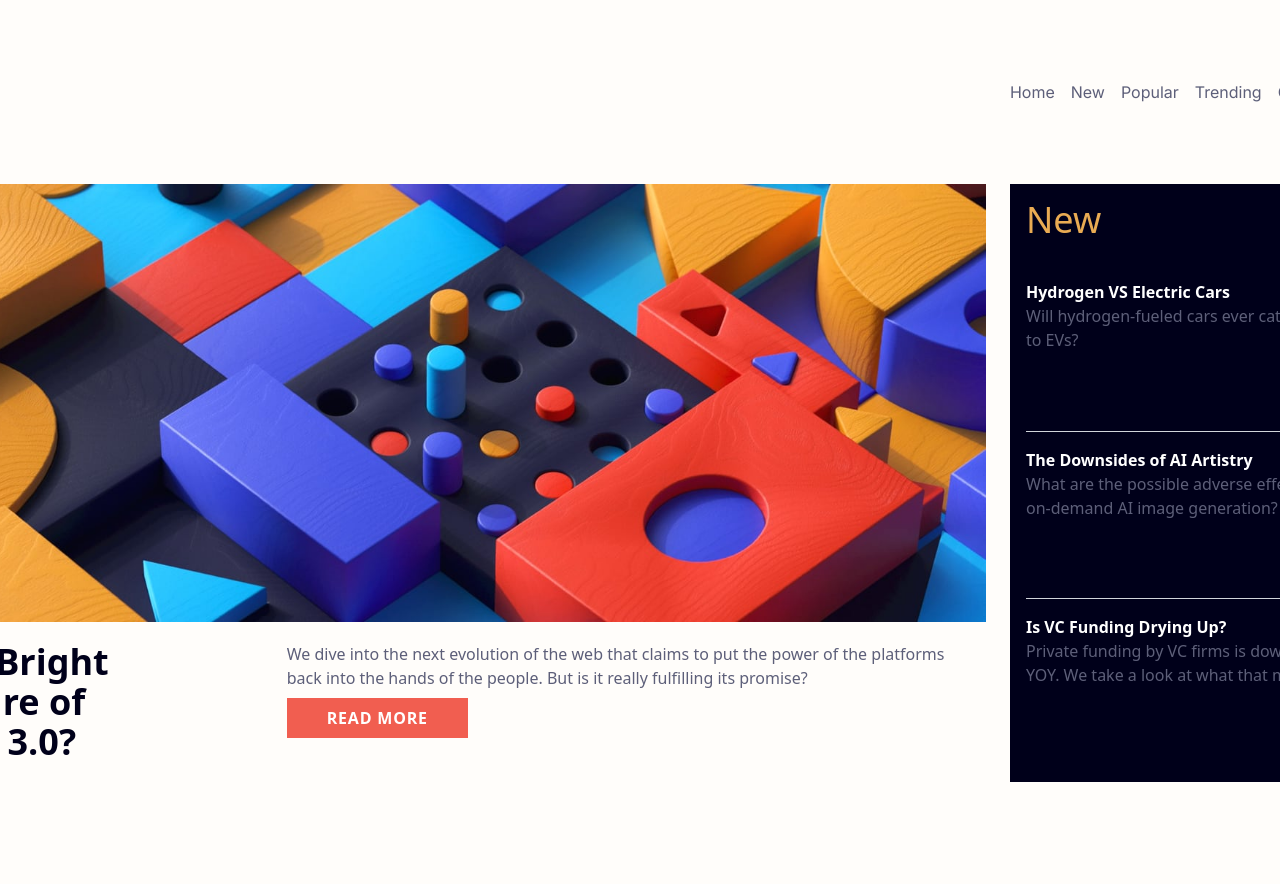
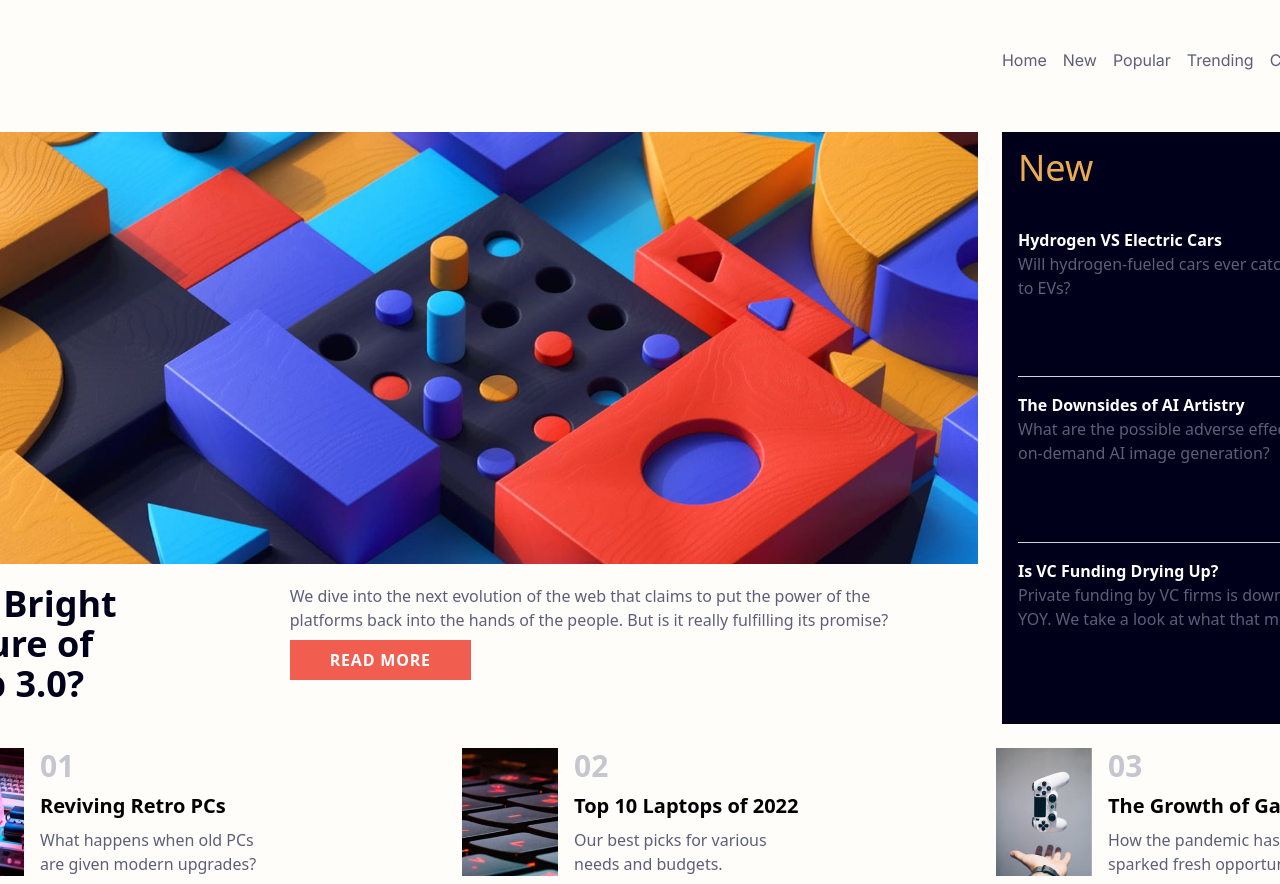
Before and after one commit to emanuel-ra/News-homepage, a React (Vite) app in the folder App/: page / in a window 1280 px wide. Shown: the top 884 px of the page. Before the commit the page ends 800 px from the top, so only its background shows below. Built offline with nearby package versions, Linux system fonts and the light colour scheme.

Commit message:
Add: Carts articles

```diff
--- a/App/src/App.jsx
+++ b/App/src/App.jsx
@@ -1,19 +1,42 @@
 import NavBar from "./components/NavBar"
 import Post from "./components/Post"
 import News from "./components/News"
+import Card from "./components/Card"
+import { RetrpPCs, Laptops, Gaming } from "./assets/images"
+
+
+
 
 function App() {
 
   return (
     <>
-      <div className="max-w-[1440px] min-w-[375px] lg:w-[1440px] flex flex-wrap justify-center gap-6">
+      <div className="max-w-[1440px] min-w-[350px] lg:w-[1440px] flex flex-wrap justify-center p-2 gap-y-6 lg:gap-6">
         <NavBar />
         <main className="lg:flex-1">
           <Post />
         </main>
-        <aside className="lg:max-w-[350px]">
+        <aside className="w-full lg:max-w-[350px]">
           <News />
         </aside>
+
+        <article className="w-full flex flex-wrap justify-between gap-4">
+          <Card
+            image={RetrpPCs}
+            order={`01`}
+            title={`Reviving Retro PCs`}
+            paragraph={`What happens when old PCs are given modern upgrades?`} />
+          <Card
+            image={Laptops}
+            order={`02`}
+            title={`Top 10 Laptops of 2022`}
+            paragraph={`Our best picks for various needs and budgets.`} />
+          <Card
+            image={Gaming}
+            order={`03`}
+            title={`The Growth of Gaming`}
+            paragraph={`How the pandemic has sparked fresh opportunities.`} />
+        </article>
       </div>
     </>
   )
--- a/App/src/assets/images.js
+++ b/App/src/assets/images.js
@@ -1,2 +1,5 @@
 export { default as PostDesktop } from "./images/image-web-3-desktop.jpg"
 export { default as PostMobile } from "./images/image-web-3-mobile.jpg"
+export { default as RetrpPCs } from "./images/image-retro-pcs.jpg"
+export { default as Laptops } from "./images/image-top-laptops.jpg"
+export { default as Gaming } from "./images/image-gaming-growth.jpg"
--- /dev/null
+++ b/App/src/components/Card.jsx
@@ -0,0 +1,14 @@
+function Card({image,order,title,paragraph}) {
+  return (
+    <article className={`flex gap-2 w-full lg:w-1/4`}>
+        <img className="w-24" src={image} alt={title} />
+        <div className="flex flex-col gap-2 px-2">
+          <h3 className="font-bold text-3xl text-grayish-blue">{order}</h3>
+          <h4 className="font-bold text-xl hover:text-soft-red"><a href="#">{title}</a></h4>
+          <blockquote className="[text-wrap:pretty] tracking-normal text-dark-grayish-blue">{paragraph}</blockquote>
+        </div>
+    </article>
+  )
+}
+
+export default Card
--- a/App/src/components/NavBar.jsx
+++ b/App/src/components/NavBar.jsx
@@ -4,9 +4,9 @@ import Logo from "./icons/Logo"
 function NavBar() {
   return (
     <>
-        <nav className="flex justify-between w-full lg:py-20 lg:pb-10">
+        <nav className="flex justify-between w-full pt-10 lg:pb-5">
             <Logo />
-            <ul className="flex gap-4">
+            <ul className="hidden lg:flex gap-4">
                 {options.map((option,index) =>(
                     <NavOption key={index} option={option} />
                 ))}
--- a/App/src/components/Post.jsx
+++ b/App/src/components/Post.jsx
@@ -9,11 +9,11 @@ function Post() {
         <img src={PostDesktop} alt="Web 3" />
       </picture>
 
-      <article className="flex gap-8 py-5">
+      <article className="flex flex-col lg:flex-row gap-8 py-5">
         <div>
             <h1 className={`[text-wrap:balance] font-extrabold text-4xl text-very-dark-blue `}>The Bright Future of Web 3.0?</h1>
         </div>
-        <div className="px-10 flex flex-col gap-2">
+        <div className="lg:px-10 flex flex-col gap-2">
             <p className="[text-wrap:pretty] tracking-normal text-dark-grayish-blue">
             We dive into the next evolution of the web that claims to put the
             power of the platforms back into the hands of the people. But is it
--- a/App/tailwind.config.js
+++ b/App/tailwind.config.js
@@ -12,7 +12,8 @@ export default {
         'very-dark-blue':'var(--Very-Dark-Blue)',
         'dark-grayish-blue':'var(--Dark-Grayish-Blue)' ,
         'soft-red':'var(--Soft-Red)' ,
-        'soft-orange':'var(--Soft-Orange)'
+        'soft-orange':'var(--Soft-Orange)',
+        'grayish-blue':'var(--Grayish-Blue)',
       },
       backgroundColor:{
         'very-dark-blue':'var(--Very-Dark-Blue)' ,
```
Also changed, not shown: App/src/index.css (line endings or trailing spaces).
